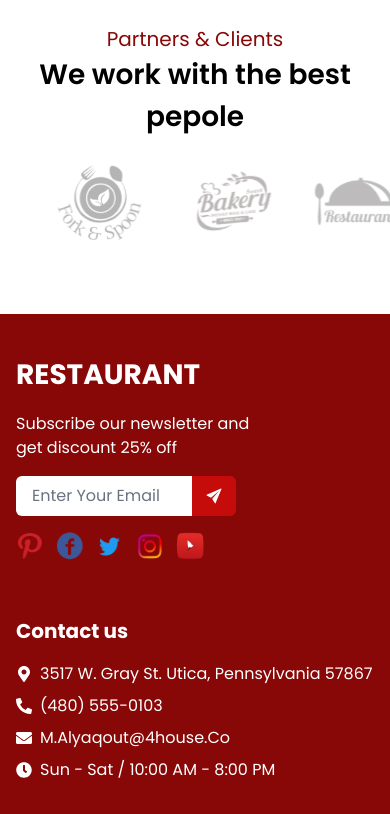
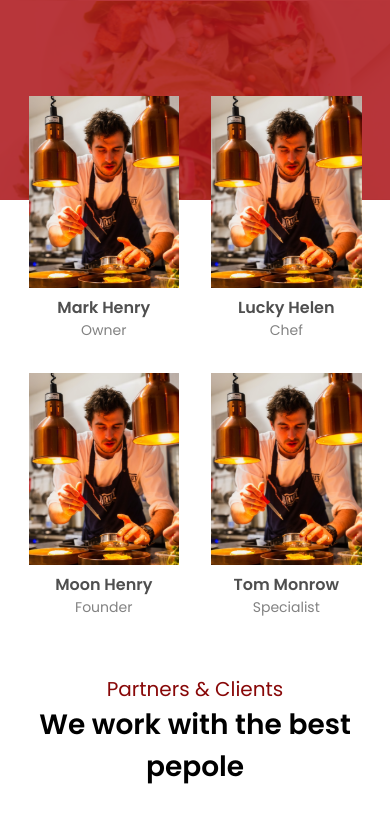
Before and after one commit to abufattahmdshakib/restaurant-assessment-client-repo, a Next.js app: page / in a window 390 px wide. Shown: the top 814 px of the page. Built offline with nearby package versions, Linux system fonts and the light colour scheme.

Commit message:
implement responsive Team Member section

```diff
--- /dev/null
+++ b/Component/TeamMember.jsx
@@ -0,0 +1,54 @@
+"use client";
+import Image from "next/image";
+import React from "react";
+
+function TeamMember() {
+    const teamData = [
+        { id: 1, name: "Mark Henry", role: "Owner", image: "/assist/unsplash_safe.svg" },
+        { id: 2, name: "Lucky Helen", role: "Chef", image: "/assist/unsplash_safe.svg" },
+        { id: 3, name: "Moon Henry", role: "Founder", image: "/assist/unsplash_safe.svg" },
+        { id: 4, name: "Tom Monrow", role: "Specialist", image: "/assist/unsplash_safe.svg" },
+    ];
+
+    return (
+        <div
+            className="bg-cover bg-no-repeat bg-center mb-[450px] sm:mb-40 max-h-[200px] sm:max-h-[350px]"
+            style={{ backgroundImage: "url('/assist/Bg.svg')" }}
+        >
+            {/* Overlay */}
+            <div className="max-w-5xl mx-auto h-full flex flex-col justify-center items-center px-2">
+                {/* Center Heading */}
+                <div className="text-center max-w-2xl mx-auto px-4 sm:mb-12 mt-24">
+                    <h1 className="text-white text-3xl md:text-4xl font-[600] hidden sm:block">
+                        Team Member
+                    </h1>
+                    <p className="text-gray-200 text-base md:text-[14px] hidden sm:block">
+                        Our team brings together passion, expertise, and <br /> dedication to deliver
+                        outstanding results.
+                    </p>
+                </div>
+
+                {/* Team Grid */}
+                <div className="grid grid-cols-2 md:grid-cols-4 gap-8 max-w-6xl mx-auto">
+                    {teamData.map((member) => (
+                        <div key={member.id} className="text-center">
+                            <Image
+                                src={member.image}
+                                alt={member.name}
+                                width={250}
+                                height={250}
+                                className="w-full h-48 sm:h-56 object-contain"
+                            />
+                            <h3 className="text-[16px] font-[600] text-[#4F4F4F] mt-2">
+                                {member.name}
+                            </h3>
+                            <p className="text-[#828282] text-[14px] font-[400]">{member.role}</p>
+                        </div>
+                    ))}
+                </div>
+            </div>
+        </div>
+    );
+}
+
+export default TeamMember;
--- a/src/app/page.js
+++ b/src/app/page.js
@@ -1,9 +1,11 @@
 import Image from "next/image";
 import WeWork from "../../Component/WeWork";
+import TeamMember from "../../Component/TeamMember";
 
 export default function Home() {
   return (
     <div className="container mx-auto">
+      <TeamMember />
       <WeWork />
     </div>
   );
```
Also changed, not shown: public/assist/Bg.svg (added), public/assist/unsplash_safe.svg (added).
